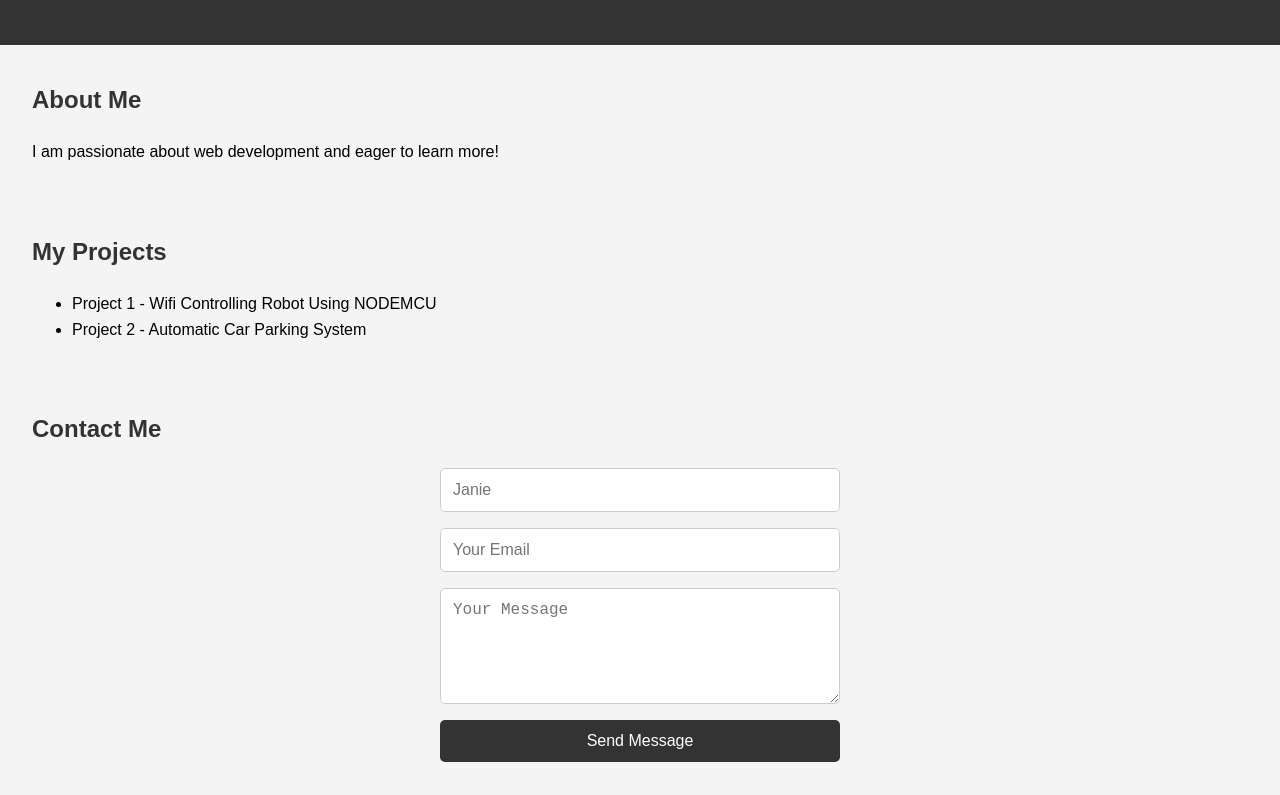
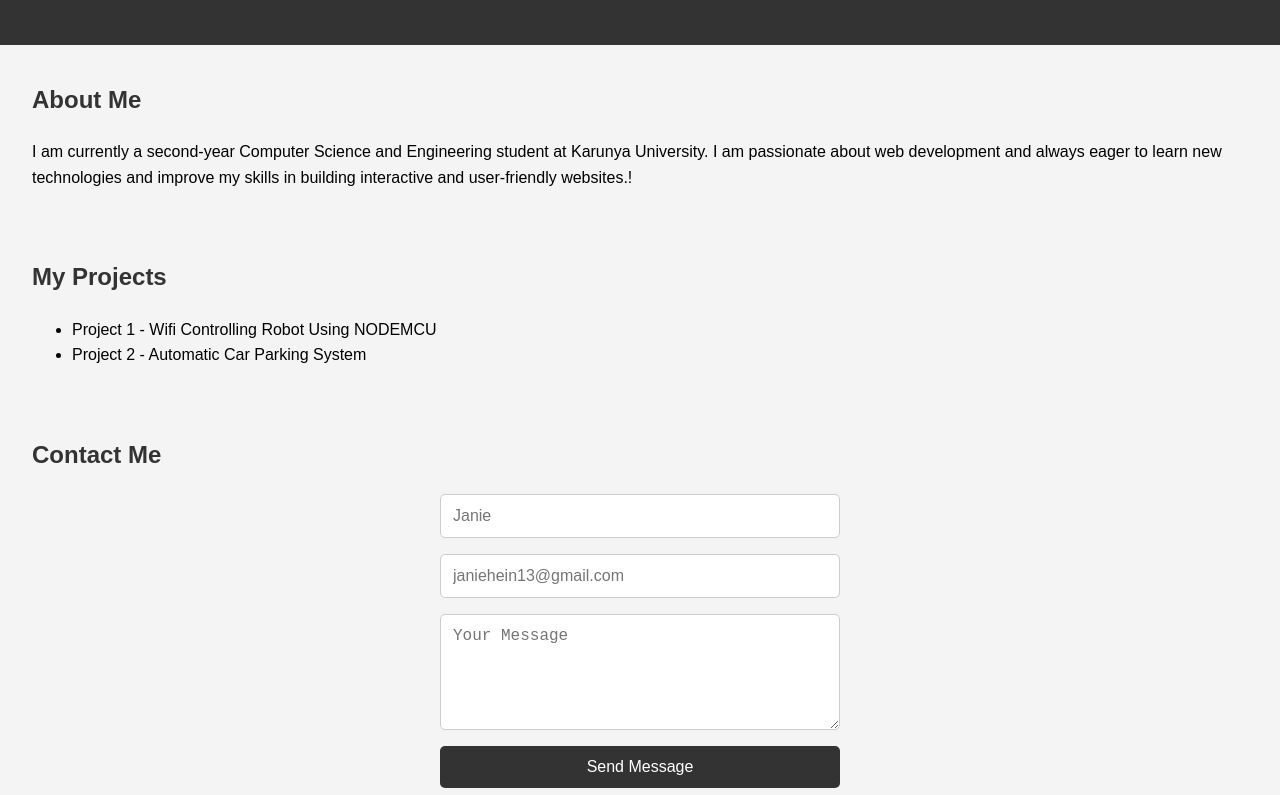
Before and after one commit to Janiehein-07/portfolio, a plain HTML site: page index.html in a window 1280 px wide. Shown: the part 517-1312 px from the top of the page. Drawn offline with Linux system fonts and the light colour scheme.

Commit message:
Add files via upload

```diff
--- a/index.html
+++ b/index.html
@@ -23,7 +23,9 @@
 
   <section id="about" class="hidden">
     <h2>About Me</h2>
-    <p>I am passionate about web development and eager to learn more!</p>
+    <p>I am currently a second-year Computer Science and Engineering student at Karunya University.
+        I am passionate about web development and always eager to learn new technologies and
+        improve my skills in building interactive and user-friendly websites.!</p>
   </section>
 
   <section id="projects" class="hidden">
@@ -38,7 +40,7 @@
   <h2>Contact Me</h2>
   <form action="https://formsubmit.co/janiehein13@gmail.com" method="POST">
     <input type="text" name="name" placeholder="Janie" required />
-    <input type="email" name="email" placeholder="Your Email" required />
+    <input type="email" name="email" placeholder="janiehein13@gmail.com" required />
     <textarea name="message" placeholder="Your Message" rows="5" required></textarea>
     <button type="submit">Send Message</button>
   </form>
```
